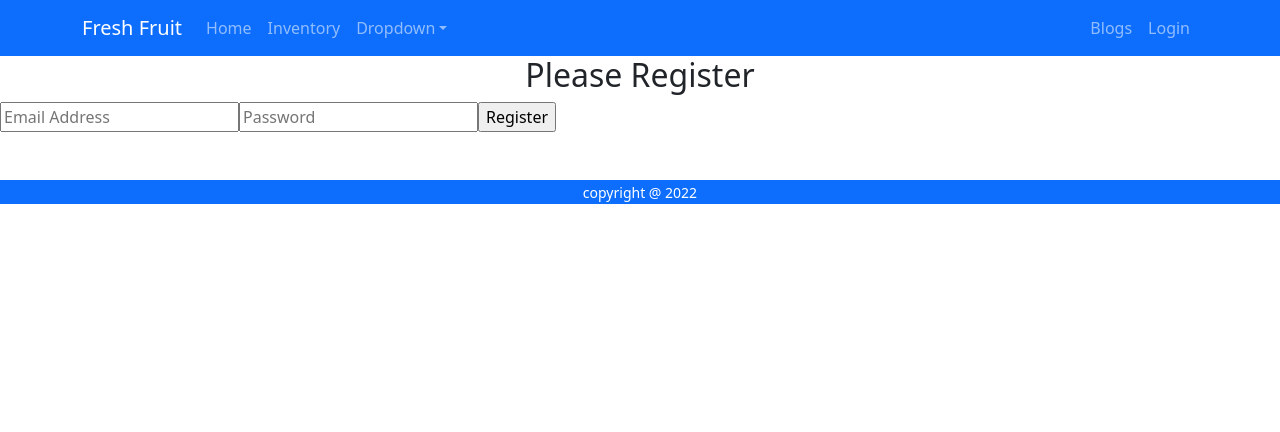
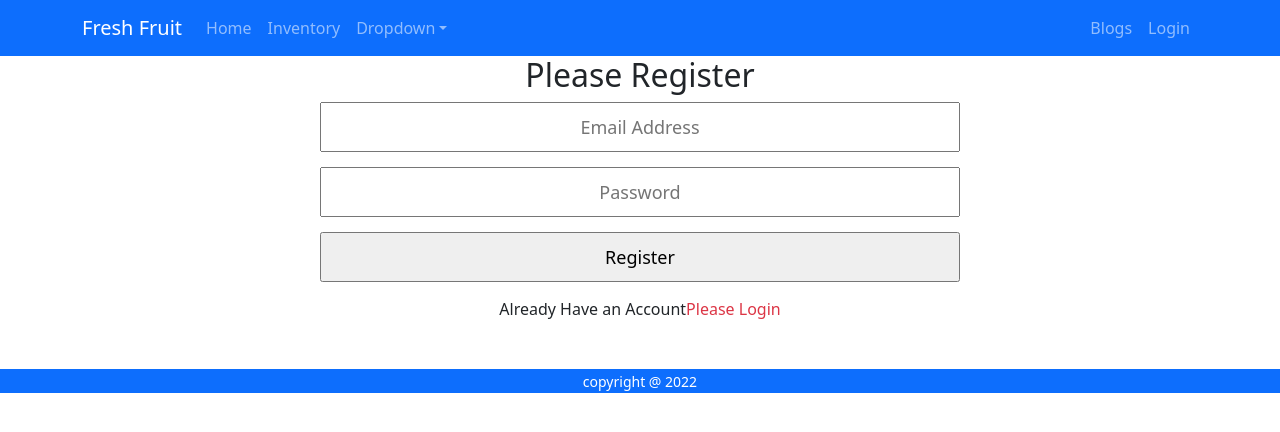
Before and after one commit to kanijmoni/fruits-warehouse-client-side, a React (Create React App) app: page /register in a window 1280 px wide. Shown: the top 432 px of the page. Built offline with nearby package versions, Linux system fonts and the light colour scheme; no server answers.

Commit message:
requiredAuth-commit

```diff
--- a/package.json
+++ b/package.json
@@ -11,6 +11,7 @@
     "react": "^18.1.0",
     "react-bootstrap": "^2.3.1",
     "react-dom": "^18.1.0",
+    "react-firebase-hooks": "^5.0.3",
     "react-router-dom": "^6.3.0",
     "react-scripts": "5.0.1",
     "web-vitals": "^2.1.4"
--- a/src/App.js
+++ b/src/App.js
@@ -10,6 +10,10 @@ import ProductDetail from './components/ProductDetail/ProductDetail';
 import Inventory from './components/Inventory/Inventory';
 import Login from './components/Login/Login/Login';
 import Register from './components/Login/Register/Register';
+import Checkout from './components/Chackout/AddItem';
+import RequireAuth from './components/Login/RequireAuth/RequireAuth';
+import AddItem from './components/Chackout/AddItem';
+import MyItems from './components/Chackout/MyItems';
 
 
 function App() {
@@ -18,11 +22,30 @@ function App() {
       <Header></Header>
       <Routes>
         <Route path="/" element={<Home></Home>}></Route>
-        <Route path="/product/:productId" element={<ProductDetail></ProductDetail>}></Route>
+        <Route path="/product/:productId" element={
+          <RequireAuth>
+            <ProductDetail></ProductDetail>
+          </RequireAuth>
+        }></Route>
         <Route path="/product" element={<Inventory></Inventory>}></Route>
         <Route path="/blogs" element={<Blogs></Blogs>}></Route>
         <Route path='/login' element={<Login></Login>}></Route>
         <Route path="/register" element={<Register></Register>}></Route>
+        <Route path="/checkout" element={
+          <RequireAuth>
+            <Checkout></Checkout>
+          </RequireAuth>
+        }></Route>
+        <Route path="/additem" element={
+          <RequireAuth>
+            <AddItem></AddItem>
+          </RequireAuth>
+        }></Route>
+        <Route path="/myItem" element={
+          <RequireAuth>
+            <MyItems></MyItems>
+          </RequireAuth>
+        }></Route>
         <Route path='*' element={<NotFound></NotFound>}></Route>
         <Route></Route>
       </Routes>
--- /dev/null
+++ b/src/components/Chackout/AddItem.js
@@ -0,0 +1,11 @@
+import React from 'react';
+
+const AddItem = () => {
+    return (
+        <div>
+            <h2 className='text-center'>Add Your Items</h2>
+        </div>
+    );
+};
+
+export default AddItem;
--- /dev/null
+++ b/src/components/Chackout/MyItems.js
@@ -0,0 +1,11 @@
+import React from 'react';
+
+const MyItems = () => {
+    return (
+        <div>
+            <h2 className='text-center'>My Items</h2>
+        </div>
+    );
+};
+
+export default MyItems;
--- a/src/components/Header/Header.js
+++ b/src/components/Header/Header.js
@@ -1,8 +1,17 @@
+import { signOut } from 'firebase/auth';
 import React from 'react';
 import { Container, Nav, Navbar, NavDropdown } from 'react-bootstrap';
+import { useAuthState } from 'react-firebase-hooks/auth';
 import { Link } from 'react-router-dom';
+import auth from '../../firebase.init';
 
 const Header = () => {
+    const [user] = useAuthState(auth);
+
+    const handleSignOut = () => {
+        signOut(auth);
+    }
+
     return (
         <header className='sticky-top'>
             <>
@@ -24,9 +33,14 @@ const Header = () => {
                             </Nav>
                             <Nav>
                                 <Nav.Link as={Link} to="/blogs">Blogs</Nav.Link>
-                                <Nav.Link as={Link} to={'/login'} href="/login">
-                                    Login
-                                </Nav.Link>
+                                {
+                                    user ?
+                                        <button onClick={{ handleSignOut }}>Signout</button>
+                                        :
+                                        <Nav.Link as={Link} to={'/login'} href="/login">
+                                            Login
+                                        </Nav.Link>
+                                }
                             </Nav>
                         </Navbar.Collapse>
                     </Container>
--- a/src/components/Inventory/Inventory.js
+++ b/src/components/Inventory/Inventory.js
@@ -1,4 +1,5 @@
 import React, { useEffect, useState } from 'react';
+import { Link } from 'react-router-dom';
 import Product from '../Home/Product/Product';
 
 const Inventory = () => {
@@ -23,6 +24,11 @@ const Inventory = () => {
                         ></Product>
                         )}
                 </div>
+                <div className='text-center'>
+                    <Link to="/productDetail">
+                        <button className='btn-btn-primary'>Restock</button>
+                    </Link>
+                </div>
             </div>
 
         </div>
--- a/src/components/Login/Login/Login.js
+++ b/src/components/Login/Login/Login.js
@@ -1,17 +1,30 @@
 import React, { useRef } from 'react';
 import { Button, Form } from 'react-bootstrap';
+import { useSignInWithEmailAndPassword } from 'react-firebase-hooks/auth';
 import { Link, useNavigate } from 'react-router-dom';
+import auth from '../../../firebase.init';
 
 const Login = () => {
     const emailRef = useRef('');
     const passwordRef = useRef('');
     const navigate = useNavigate();
 
+    const [
+        signInWithEmailAndPassword,
+        user,
+        loading,
+        error,
+    ] = useSignInWithEmailAndPassword(auth);
+
+    if (user) {
+        navigate('/home');
+    }
+
     const handleSubmit = event => {
         event.preventDefault();
         const email = emailRef.current.value;
         const password = passwordRef.current.value;
-        console.log(email, password);
+        signInWithEmailAndPassword(email, password);
     }
     const navigateRegister = event => {
         navigate('/register');
--- a/src/components/Login/Register/Register.css
+++ b/src/components/Login/Register/Register.css
@@ -1,4 +1,15 @@
-.register-form-input{
+.register-form input {
     display: block;
+    text-align: center;
+    width: 100%;
+    height: 50px;
+    padding: 10px;
+    font-size: 18px;
+    margin-bottom: 15px;
+}
 
+.register-form {
+    text-align: center;
+    margin: 0 auto;
+    width: 50%;
 }
--- a/src/components/Login/Register/Register.js
+++ b/src/components/Login/Register/Register.js
@@ -1,16 +1,45 @@
 import React from 'react';
+import { Link, useNavigate } from 'react-router-dom';
+import { useCreateUserWithEmailAndPassword } from 'react-firebase-hooks/auth';
 import './Register.css';
+import auth from '../../../firebase.init';
 
 const Register = () => {
+    const [
+        createUserWithEmailAndPassword,
+        user,
+        loading,
+        error,
+    ] = useCreateUserWithEmailAndPassword(auth);
+    const navigate = useNavigate();
+    const navigateLogin = () => {
+        navigate('/login');
+    }
+
+    if (user){
+        navigate('/home');
+    }
+
+    const handleRegister = event => {
+        event.preventDefault();
+        const name = event.target.name.value;
+        const email = event.target.email.value;
+        const password = event.target.password.value;
+
+        createUserWithEmailAndPassword(email, password);
+    }
+
+
     return (
         <div className='register-form'>
             <h2 className='text-center'>Please Register</h2>
-            <form>
+            <form onSubmit={handleRegister}>
                 <input type='text' name="email" id="" placeholder='Email Address' required />
                 <input type='password' name="password" id="" placeholder='Password' required />
                 <input type='submit' value="Register" />
 
             </form>
+            <p>Already Have an Account<Link to='/login' className='text-danger pe-auto text-decoration-none' onClick={navigateLogin}>Please Login</Link></p>
         </div>
     );
 };
--- /dev/null
+++ b/src/components/Login/RequireAuth/RequireAuth.js
@@ -0,0 +1,16 @@
+import React from 'react';
+import { useAuthState } from 'react-firebase-hooks/auth';
+import { Navigate, useLocation } from 'react-router-dom';
+import auth from '../../../firebase.init';
+
+const RequireAuth = ({ children }) => {
+    const [user] = useAuthState(auth);
+    const location = useLocation();
+    if (!user) {
+        return <Navigate to="/login" state={{ from: location }} replace />
+    }
+    return children;
+};
+
+
+export default RequireAuth;
--- a/src/components/ProductDetail/ProductDetail.js
+++ b/src/components/ProductDetail/ProductDetail.js
@@ -7,6 +7,7 @@ const ProductDetail = () => {
     const { productId } = useParams();
     return (
         <h2 className='text-center'>Product Detail:{productId}</h2>
+
     );
 };
 
```
Also changed, not shown: 1 other file (tests, documents, lock files or other folders).
